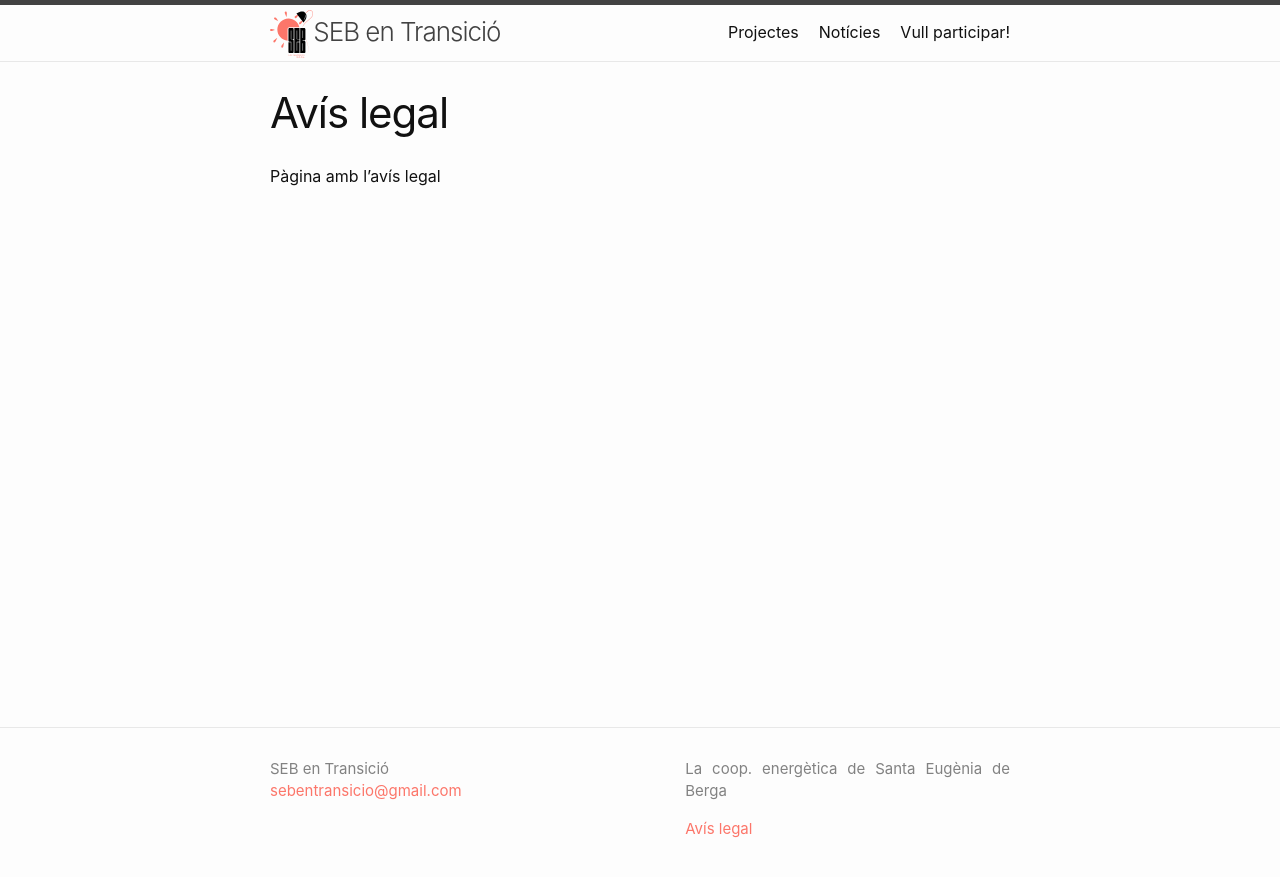
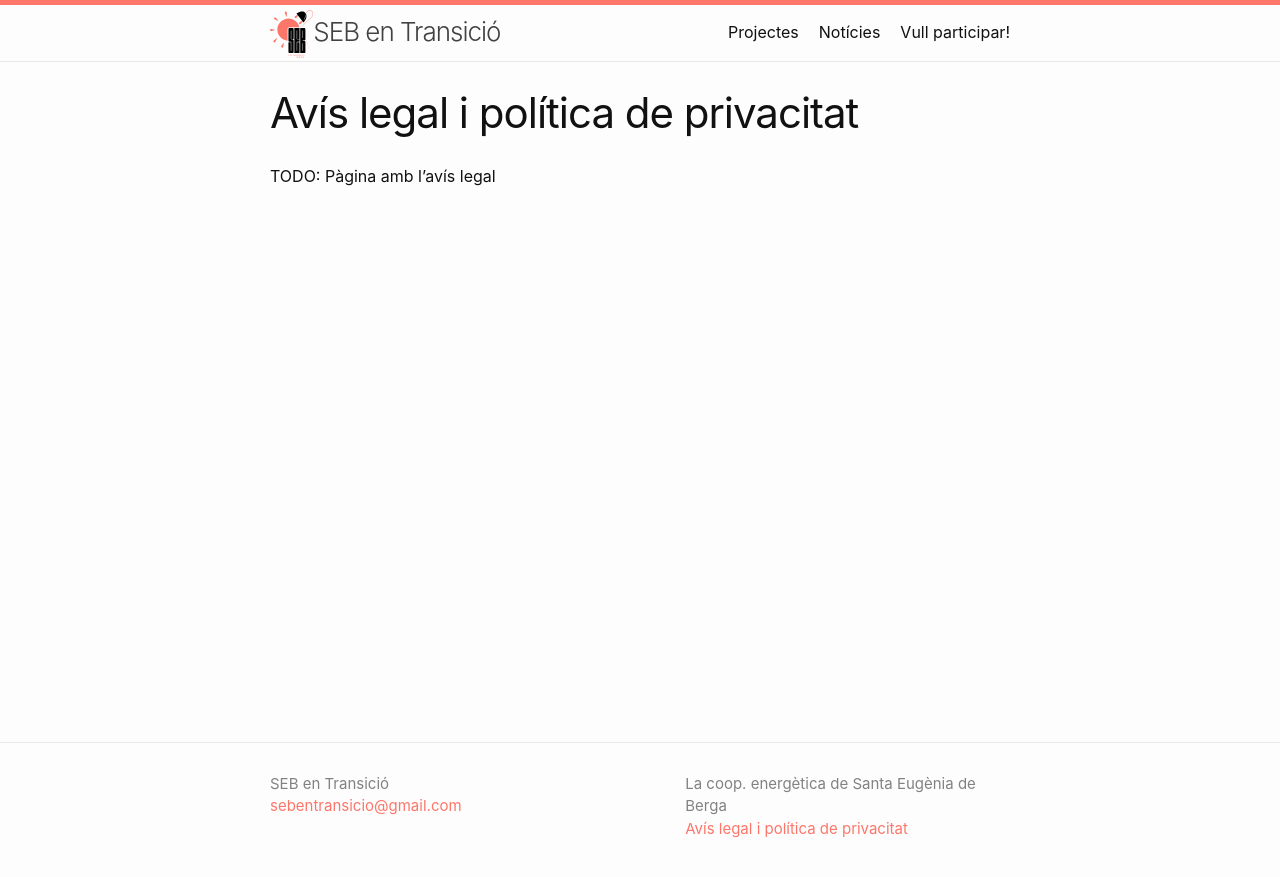
Before and after one commit to oscarfonts/sebentransicio, a Jekyll site: the page built from _pages/avis-legal.md, in a window 1280 px wide. Shown: the top 877 px of the page. Built offline with Jekyll 4.4.1, drawn with Linux system fonts in a browser that asks for light colours.

Commit message:
Canvis menors

```diff
--- a/_includes/footer.html
+++ b/_includes/footer.html
@@ -16,7 +16,9 @@
             {%- endif -%}
             </li>
             {%- if site.email -%}
-            <li><a class="u-email" href="mailto:{{ site.email }}">{{ site.email }}</a></li>
+            <li>
+              <a class="u-email" href="mailto:{{ site.email }}">{{ site.email }}</a>
+            </li>
             {%- endif -%}
         </ul>
       </div>
@@ -26,8 +28,14 @@
       </div>
 
       <div class="footer-col footer-col-3">
-        <p>{{- site.description | escape -}}</p>
-        <p><a href="/avis-legal/">Avís legal</a></p>
+        <ul class="contact-list">
+          <li class="p-name">
+          {{- site.description | escape -}}
+          </li>
+          <li>
+            <a href="{{ "/avis-legal" | relative_url }}">Avís legal i política de privacitat</a>
+          </li>
+        </ul>
       </div>
     </div>
 
--- a/_includes/head.html
+++ b/_includes/head.html
@@ -4,7 +4,7 @@
   <meta name="viewport" content="width=device-width, initial-scale=1">
   {%- seo -%}
   <link rel="stylesheet" href="{{ "/assets/main.css" | relative_url }}">
-  <link rel="shortcut icon" type="image/png" href="{{ "assets/logo.svg" | relative_url}}">
+  <link rel="shortcut icon" type="image/png" href="{{ "/assets/logo.svg" | relative_url}}">
   {%- feed_meta -%}
   {%- if jekyll.environment == 'production' and site.google_analytics -%}
     {%- include google-analytics.html -%}
--- a/_pages/avis-legal.md
+++ b/_pages/avis-legal.md
@@ -1,8 +1,8 @@
 ---
 layout: page
-title: Avís legal
+title: Avís legal i política de privacitat
 short-title: Avís legal
 permalink: /avis-legal/
 ---
 
-Pàgina amb l'avís legal
+TODO: Pàgina amb l'avís legal
--- a/assets/main.scss
+++ b/assets/main.scss
@@ -3,6 +3,11 @@
 ---
 
 @import "minima";
+
 p {
   text-align: justify;
 }
+
+.site-header {
+  border-top: 5px solid $brand-color;
+}
```
Also changed, not shown: _pages/404.md (+1 -1 lines).
